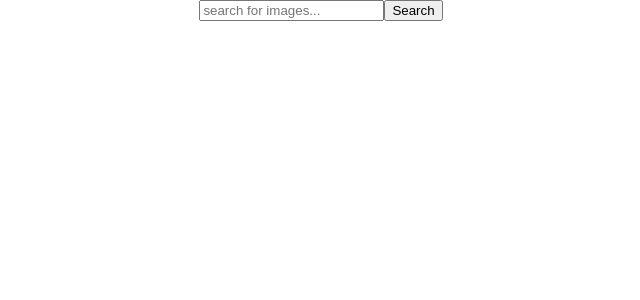
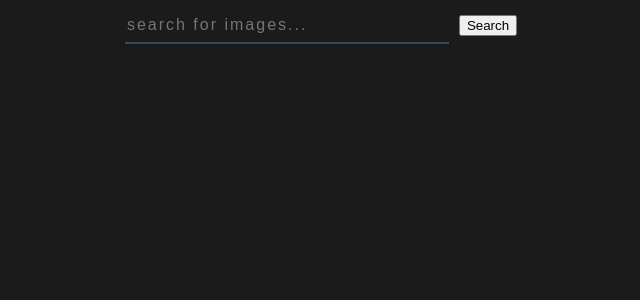
Before and after one commit to czyzu05/image-scaner, a React (Create React App) app: page / in a window 1280 px wide. Shown: the top 300 px of the page, without its empty margins (319-959 px from the left). Built offline with nearby package versions, Linux system fonts and the light colour scheme.

Commit message:
implement routing, add styles and add basic view of ImageView component

```diff
--- /dev/null
+++ b/src/Router.js
@@ -0,0 +1,17 @@
+import React from 'react'
+import { BrowserRouter, Switch, Route } from 'react-router-dom'
+import App from './components/App'
+import ImageView from './components/ImageView'
+
+const Router = () => {
+    return (
+        <BrowserRouter>
+            <Switch>
+                <Route path="/" exact component={App} />
+                <Route path="/image/:id" component={ImageView} />
+            </Switch>
+        </BrowserRouter>
+    )
+}
+
+export default Router
--- a/src/components/App.js
+++ b/src/components/App.js
@@ -1,6 +1,7 @@
 import React, { Component } from 'react'
 
 import ImageSearch from './ImageSearch'
+import ImageList from './ImageList'
 
 import '../styles/App.css'
 
@@ -31,6 +32,7 @@ class App extends Component {
     return (
       <div className="App">
         <ImageSearch handleGetRequest={this.handleGetRequest} />
+        {this.state.images.length > 0 && <ImageList images={this.state.images} />}
       </div>
     )
   }
--- /dev/null
+++ b/src/components/Image.js
@@ -0,0 +1,18 @@
+import React from 'react'
+import { Link } from 'react-router-dom'
+
+import '../styles/Image.css'
+
+const Image = ({ largeImageURL, tags, id }) => {
+    return (
+        <div className="imageWrapper">
+            <img src={largeImageURL} alt={tags} />
+            <Link to={`/image/${id}`}>
+                <button>Search</button>
+            </Link>
+
+        </div>
+    )
+}
+
+export default Image
--- /dev/null
+++ b/src/components/ImageList.js
@@ -0,0 +1,16 @@
+import React from 'react'
+import Image from './Image'
+
+import '../styles/ImageList.css'
+
+const ImageList = ({ images }) => {
+    return (
+        <div className="imagesWrapper">
+            {images.map((image) => (
+                <Image {...image} key={image.id} />
+            ))}
+        </div>
+    )
+}
+
+export default ImageList
--- a/src/components/ImageSearch.js
+++ b/src/components/ImageSearch.js
@@ -1,11 +1,13 @@
 import React from 'react'
+
+import '../styles/ImageSearch.css'
 
 const ImageSearch = ({ handleGetRequest }) => {
 
 
 
     return (
-        <form onSubmit={handleGetRequest}>
+        <form onSubmit={handleGetRequest} className="imageSearch-form">
             <input type="text" autoComplete="off" name="searchValue" placeholder="search for images..." />
             <button>Search</button>
         </form>
--- /dev/null
+++ b/src/components/ImageView.js
@@ -0,0 +1,13 @@
+import React from 'react'
+
+import '../styles/ImageView.css'
+
+const ImageView = () => {
+    return (
+        <div className="test">
+            ImageView
+        </div>
+    )
+}
+
+export default ImageView
--- a/src/index.js
+++ b/src/index.js
@@ -1,11 +1,11 @@
 import React from 'react'
 import ReactDOM from 'react-dom'
 import './styles/index.css'
-import App from './components/App'
+import Router from './Router'
 
 ReactDOM.render(
   <React.StrictMode>
-    <App />
+    <Router />
   </React.StrictMode>,
   document.getElementById('root')
 )
--- /dev/null
+++ b/src/styles/Image.css
@@ -0,0 +1,21 @@
+.imageWrapper {
+    display: flex;
+    flex-direction: column;
+    width: 21%;
+    height: 21%;
+    padding: 25px;
+}
+
+.imageWrapper img {
+    width: 100%;
+    height: 14vw;
+}
+
+.imagesWrapper button {
+    width: 100%;
+    flex-basis: 20%;
+    background-color: darkblue;
+    color: white;
+    font-size: 20px;
+    border: 2px solid black;
+}
--- /dev/null
+++ b/src/styles/ImageList.css
@@ -0,0 +1,8 @@
+div.imagesWrapper {
+    width: 80vw;
+    margin: 0 auto;
+
+    display: flex;
+    flex-wrap: wrap;
+    justify-content: center;
+}
--- a/src/styles/ImageSearch.css
+++ b/src/styles/ImageSearch.css
@@ -0,0 +1,13 @@
+.imageSearch-form input{
+    margin: 0 auto;
+    background-color: transparent;
+    border: transparent;
+    border-bottom: 2px solid #34495e;
+    padding-bottom: 8px;
+    width: 25%;
+    letter-spacing: 2px;
+    font-size: 16px;
+    color: white;
+    margin-right: 10px;
+    margin-top: 15px;
+}
--- /dev/null
+++ b/src/styles/ImageView.css
@@ -0,0 +1,4 @@
+.test {
+    font-size: 25px;
+    color: white;
+}
--- a/src/styles/index.css
+++ b/src/styles/index.css
@@ -2,4 +2,5 @@ body {
   margin: 0;
   padding: 0;
   box-sizing: border-box;
+  background-color: rgb(27,27,27);
 }
```
